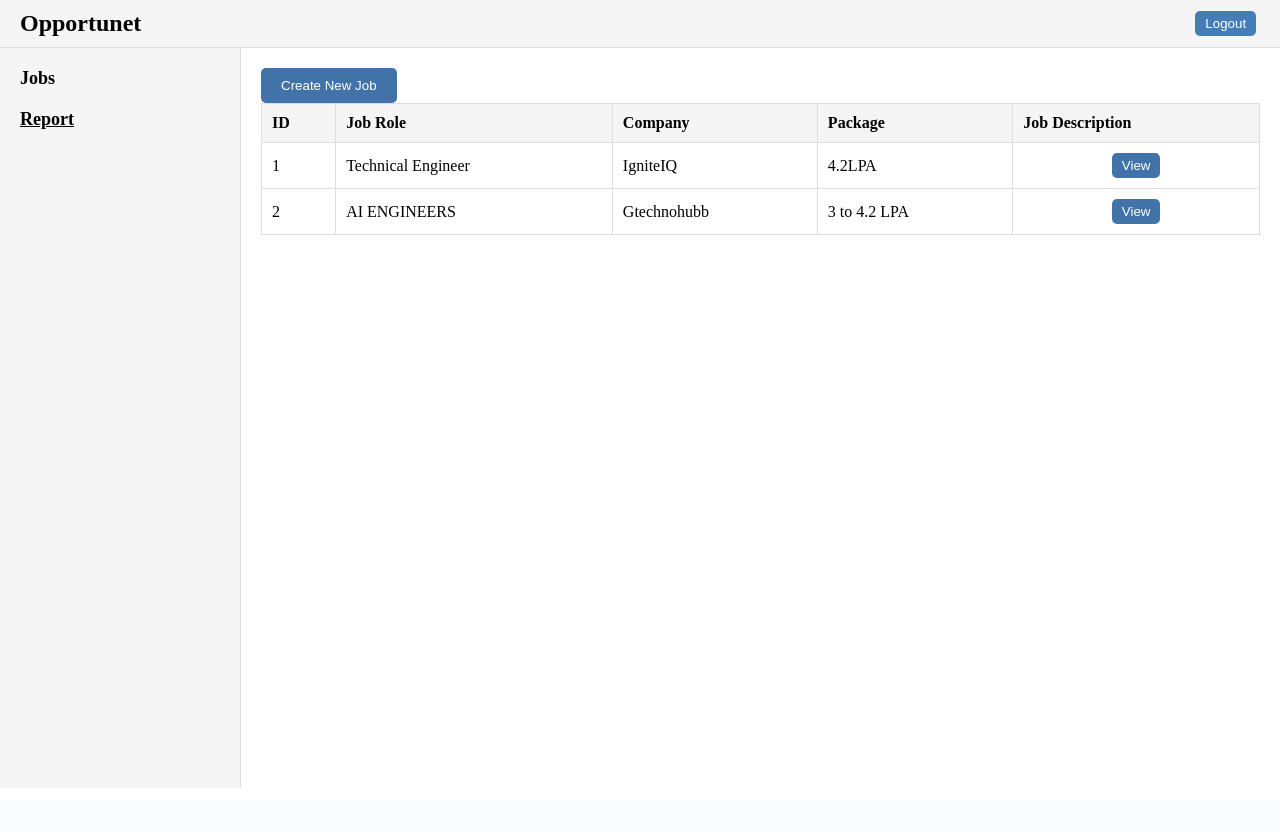
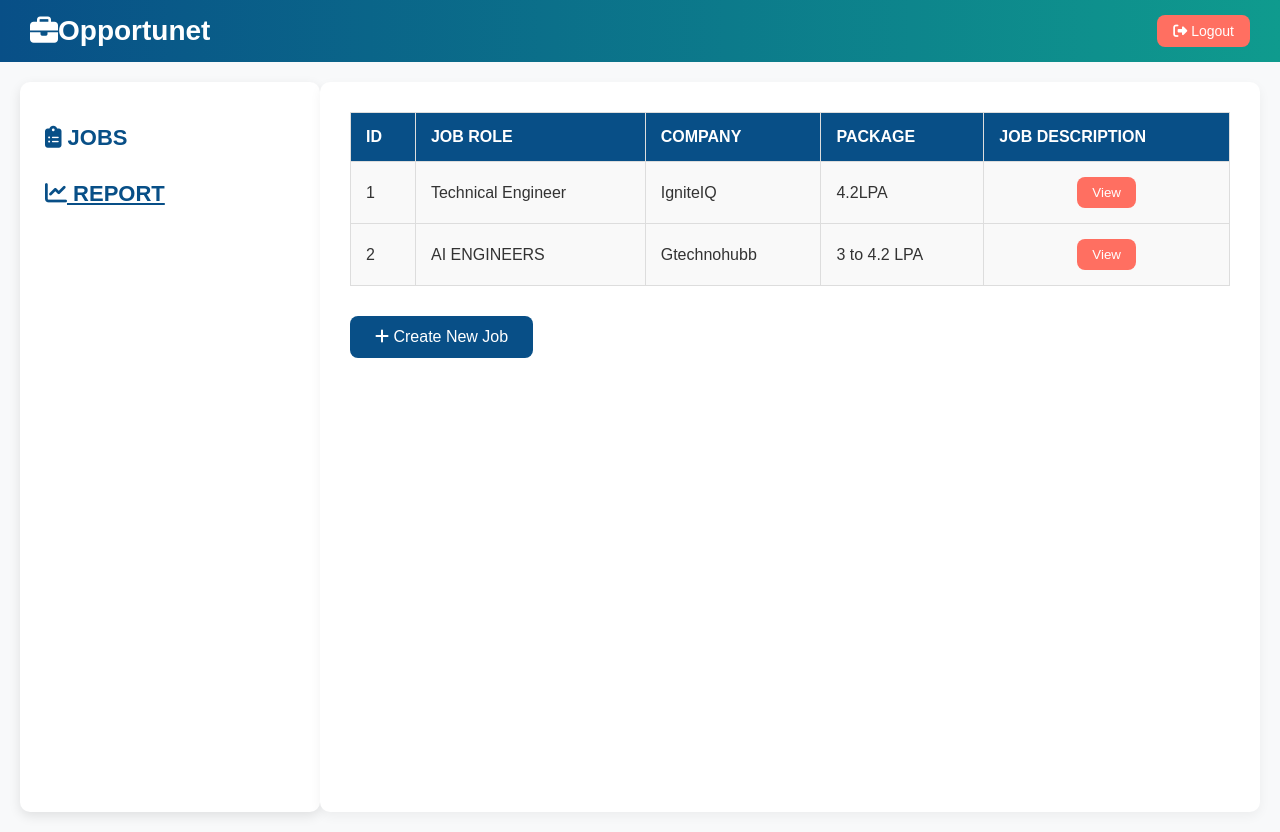
Before and after one commit to LavanyaAN21/OpportuNet-The-Future-of-Smart-Hiring, a Flask app: page /recruiter_home in a window 1280 px wide. Before the commit the page ends 788 px from the top, so only its background shows below. Run offline with Flask 3, Linux system fonts and the light colour scheme; data comes from the database, SQL or seed files in the repository.

Commit message:
Update With Style

```diff
--- a/static/css/index.css
+++ b/static/css/index.css
@@ -2,8 +2,8 @@
     font-family:Arial, sans-serif;
     margin:0;
     padding:0;
-    background-color:#e5aee5;
-  }
+    background: linear-gradient(to right, #cfe9f1, #e4d9f9, #fff5cc);
+    }
   header {
     display: flex;
     align-items: center;
--- a/static/css/recruiter_home.css
+++ b/static/css/recruiter_home.css
@@ -1,102 +1,222 @@
-body{
-    font-family: 'Mallanna';
+/* Global reset and styling */
+body {
+  font-family: 'Arial', sans-serif;
   margin: 0;
   padding: 0;
   box-sizing: border-box;
+  background-color: #f4f9fb;
+  color: #333;
 }
-  header{
+
+/* Header */
+header {
   display: flex;
+  justify-content: space-between;
   align-items: center;
+  padding: 15px 30px;
+  background: linear-gradient(to right, #084f87, #0f9b8e);
+  color: white;
+  box-shadow: 0 2px 8px rgba(0, 0, 0, 0.1);
+}
+
+.header-container {
+  display: flex;
   justify-content: space-between;
-    padding: 10px 20px;
-    background-color: #f5f5f5;
-    border-bottom: 1px solid #dddddd;
-  }
-  .header-container{
-    display: flex;
   align-items: center;
   width: 100%;
 }
-  h1{
+
+h1 {
   margin: 0;
-    font-size: 24px;
+  font-size: 28px;
+  font-weight: bold;
+  display: flex;
+  align-items: center;
+}
+
+#logout-btn {
+  padding: 8px 16px;
+  background-color: #ff6f61;
+  color: white;
+  border: none;
+  font-size: 14px;
+  border-radius: 8px;
+  cursor: pointer;
+  transition: background-color 0.3s ease;
+}
+
+#logout-btn:hover {
+  background-color: #e05348;
+}
+
+/* Main Layout */
+main {
+  display: flex;
+  height: calc(100vh - 70px);
+  padding: 20px;
+  background-color: #f8f9fa;
+}
+
+/* Sidebar */
+.sidebar {
+  width: 250px;
+  padding: 25px;
+  background-color: #ffffff;
+  border-radius: 10px;
+  box-shadow: 0 4px 12px rgba(0, 0, 0, 0.1);
+}
+
+.sidebar h2 {
+  font-size: 22px;
+  color: #084f87;
+  margin-bottom: 30px;
+  font-weight: bold;
+  text-transform: uppercase;
+}
+
+.sidebar ul {
+  list-style: none;
+  padding: 0;
+}
+
+.sidebar ul li {
+  margin: 15px 0;
+}
+
+.sidebar ul li a {
+  text-decoration: none;
+  color: #333;
+  font-size: 16px;
+  display: flex;
+  align-items: center;
+  gap: 12px;
+  padding: 10px;
+  border-radius: 5px;
+  transition: all 0.3s ease;
+}
+
+.sidebar ul li a:hover {
+  background-color: #084f87;
+  color: white;
+  transform: translateX(5px);
+}
+
+#reports {
+  text-decoration: underline;
+  margin-top: 20px;
+  cursor: pointer;
+  color: #084f87;
   font-weight: bold;
 }
-  #logout-btn{
-    padding: 5px 10px;
-    background-color: #457db8;
-    color:#ffffff;
+
+/* Content Area */
+.content {
+  flex: 1;
+  padding: 30px;
+  background-color: #ffffff;
+  border-radius: 10px;
+  box-shadow: 0 4px 12px rgba(0, 0, 0, 0.05);
+  overflow-y: auto;
+}
+
+/* Table Styles */
+table {
+  width: 100%;
+  border-collapse: collapse;
+  margin-bottom: 30px;
+}
+
+th, td {
+  padding: 15px;
+  border: 1px solid #ddd;
+  text-align: left;
+  font-size: 16px;
+}
+
+th {
+  background-color: #084f87;
+  color: white;
+  font-weight: bold;
+  text-transform: uppercase;
+}
+
+td {
+  background-color: #f9f9f9;
+}
+
+td.description {
+  text-align: center;
+}
+
+#create-job-btn {
+  padding: 12px 25px;
+  background-color: #084f87;
+  color: white;
   border: none;
-    border-radius: 5px;
+  font-size: 16px;
+  border-radius: 8px;
   cursor: pointer;
-    margin-left:85%;
+  transition: background-color 0.3s ease;
 }
-  main{
-    display: flex;
-    height:calc(100vh - 60px);
+
+#create-job-btn:hover {
+  background-color: #0f9b8e;
 }
-  .sidebar{
-    width: 200px;
-    padding: 20px;
-    background-color: #f5f5f5;
-    border-right: 1px solid #dddddd;
+
+/* View button */
+.view-btn {
+  padding: 8px 15px;
+  background-color: #ff6f61;
+  color: white;
+  border: none;
+  border-radius: 8px;
+  cursor: pointer;
+  transition: background-color 0.3s ease;
 }
-  .sidebar h2{
-    margin: 0;
-    font-size: 18px;
-    font-weight: bold;
+
+.view-btn:hover {
+  background-color: #e05348;
 }
-  .content{
-    flex:1;
-    padding: 20px;
-  }
-  table{
-    width:100%;
-    border-collapse: collapse;
-    margin-bottom: 20px;
-  }
-  th{
-    padding: 10px;
-    border: 1px solid #dddddd;
-    text-align: left;
-  }
-  td{
-    padding: 10px;
-    border: 1px solid #dddddd;
-    text-align: left;
-  }
-  #reports{
-    text-decoration: underline;
-    margin-top: 10%;
-    cursor: pointer;
-  }
-  th{
-    background-color:#f5f5f5;
-  }
-  #create-job-btn{
-    padding: 10px 20px;
-    background-color: #4273a8;
-    color:#ffffff;
-    border: none;
-    border-radius: 5px;
-    cursor: pointer;
-  }
-  #back-to-index{
+
+/* Back to index button */
+#back-to-index {
   position: fixed;
   bottom: 20px;
   right: 20px;
+  padding: 12px 20px;
+  background-color: #ff6f61;
+  color: white;
+  border: none;
+  border-radius: 50%;
+  cursor: pointer;
+  transition: background-color 0.3s ease;
 }
-  td.description{
-    text-align: center;
+
+#back-to-index:hover {
+  background-color: #e05348;
 }
-  .view-btn{
-    padding: 5px 10px;
-    background-color: #4273a8;
-    color:#ffffff;
-    border:none;
-    border-radius: 5px;
-    cursor: pointer;
+
+/* Responsive Design */
+@media (max-width: 768px) {
+  .sidebar {
+    width: 100%;
+    padding: 20px;
+    box-shadow: none;
   }
-  .view-btn:hover{
-    background-color:#4273a8;
+
+  .content {
+    padding: 15px;
   }
+
+  table {
+    font-size: 14px;
+  }
+
+  #logout-btn {
+    margin-left: 10px;
+  }
+
+  .header-container h1 {
+    font-size: 24px;
+  }
+}
--- a/templates/recruiter_home.html
+++ b/templates/recruiter_home.html
@@ -1,24 +1,33 @@
-<html lang='en'>
+<!DOCTYPE html>
+<html lang="en">
   <head>
     <meta charset="UTF-8">
-    <meta name='viewport' content='width=device-width, initial-scale=1.0'>
+    <meta name="viewport" content="width=device-width, initial-scale=1.0">
     <title>Recruiter Home</title>
-    <link rel='stylesheet' href="{{ url_for('static', filename='css/recruiter_home.css') }}">
+    <link rel="stylesheet" href="{{ url_for('static', filename='css/recruiter_home.css') }}">
+    <link rel="stylesheet" href="https://cdnjs.cloudflare.com/ajax/libs/font-awesome/6.5.0/css/all.min.css">
   </head>
   <body>
+    <!-- Header Section -->
     <header>
-      <div class='header-container'>
-        <h1>Opportunet</h1>
-        <button id="logout-btn">Logout</button>
+      <div class="header-container">
+        <h1><i class="fas fa-briefcase"></i> Opportunet</h1>
+        <button id="logout-btn"><i class="fas fa-sign-out-alt"></i> Logout</button>
       </div>
     </header>
+
+    <!-- Main Content -->
     <main>
-      <div class='sidebar'>
-        <h2>Jobs</h2>
-        <h2 id='reports'>Report</h2>
+      <!-- Sidebar Section -->
+      <div class="sidebar">
+        <h2><i class="fas fa-clipboard-list"></i> Jobs</h2>
+        <h2 id="reports"><i class="fas fa-chart-line"></i> Report</h2>
       </div>
-      <div class='content'>
-        <table id='jobsTable' border='1'>
+
+      <!-- Content Section -->
+      <div class="content">
+        <div class="table-container">
+          <table id="jobsTable" class="jobs-table">
             <thead>
               <tr>
                 <th>ID</th>
@@ -29,11 +38,15 @@
               </tr>
             </thead>
             <tbody>
-            <button id='create-job-btn'>Create New Job</button>
+              <!-- Jobs will be dynamically inserted here -->
             </tbody>
           </table>
+          <button id="create-job-btn" class="create-job-btn"><i class="fas fa-plus"></i> Create New Job</button>
+        </div>
       </div>
     </main>
-    <script src="{{ url_for('static',filename='js/recruiter_home.js') }}"></script>
+
+    <!-- External JS -->
+    <script src="{{ url_for('static', filename='js/recruiter_home.js') }}"></script>
   </body>
 </html>
--- a/templates/student_login.html
+++ b/templates/student_login.html
@@ -8,7 +8,7 @@
   <body>
     <header>
       <h1>
-        <u>Welcome to HireMe</u>
+        <u>Welcome to OpportuNet</u>
       </h1>
     </header>
     <main>
--- a/templates/student_reset_password.html
+++ b/templates/student_reset_password.html
@@ -32,7 +32,7 @@
         <button type="button" id='resetPasswordBtn'>Reset Password</button>
       </div>
     </form>
-    <p>Get back on track with HireMe</p>
+    <p>Get back on track with OpportuNet</p>
   </div>
 </main>
   <script src="{{ url_for('static', filename='js/student_reset_password.js') }}"></script>
```
Also changed, not shown: static/css/student_home.css (+139 -77 lines), templates/student_home.html (+19 -11 lines). Lines whose indentation alone changed are shown as unchanged.
